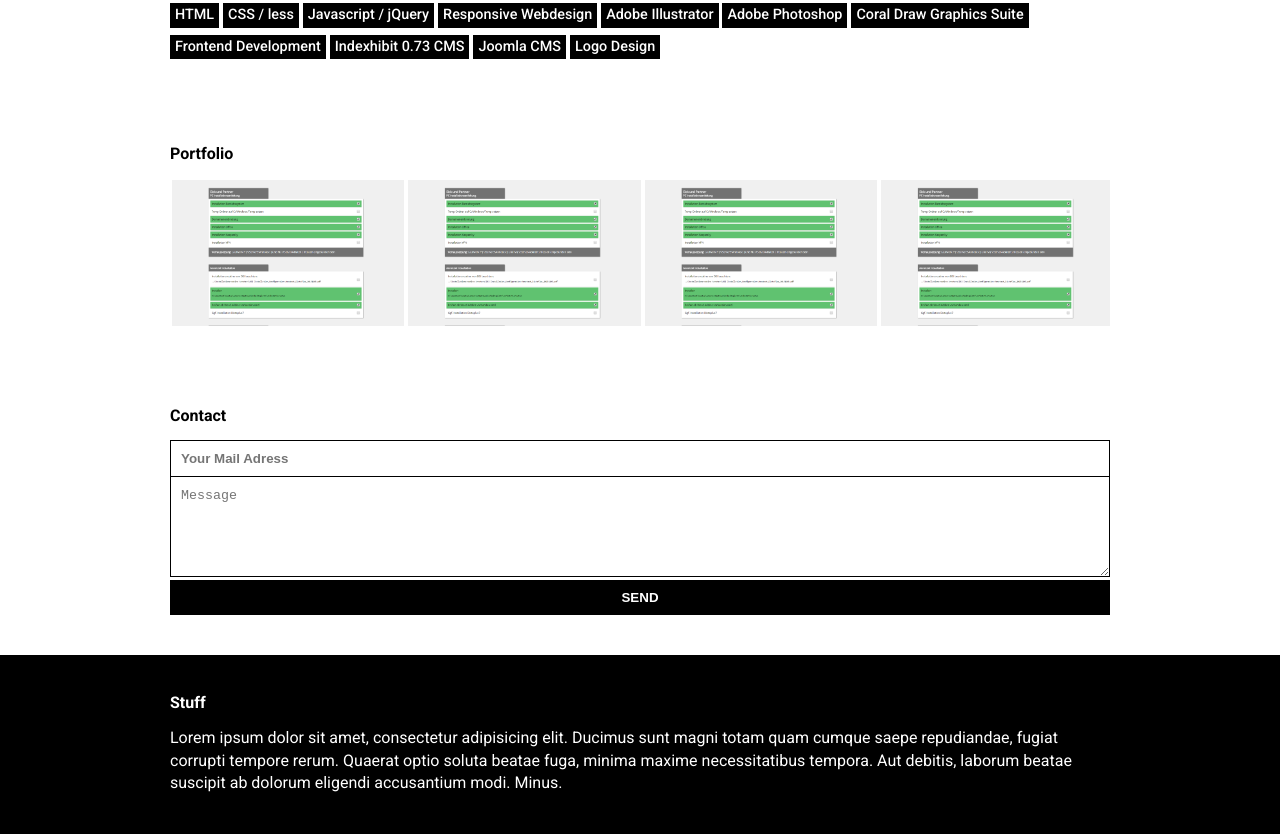
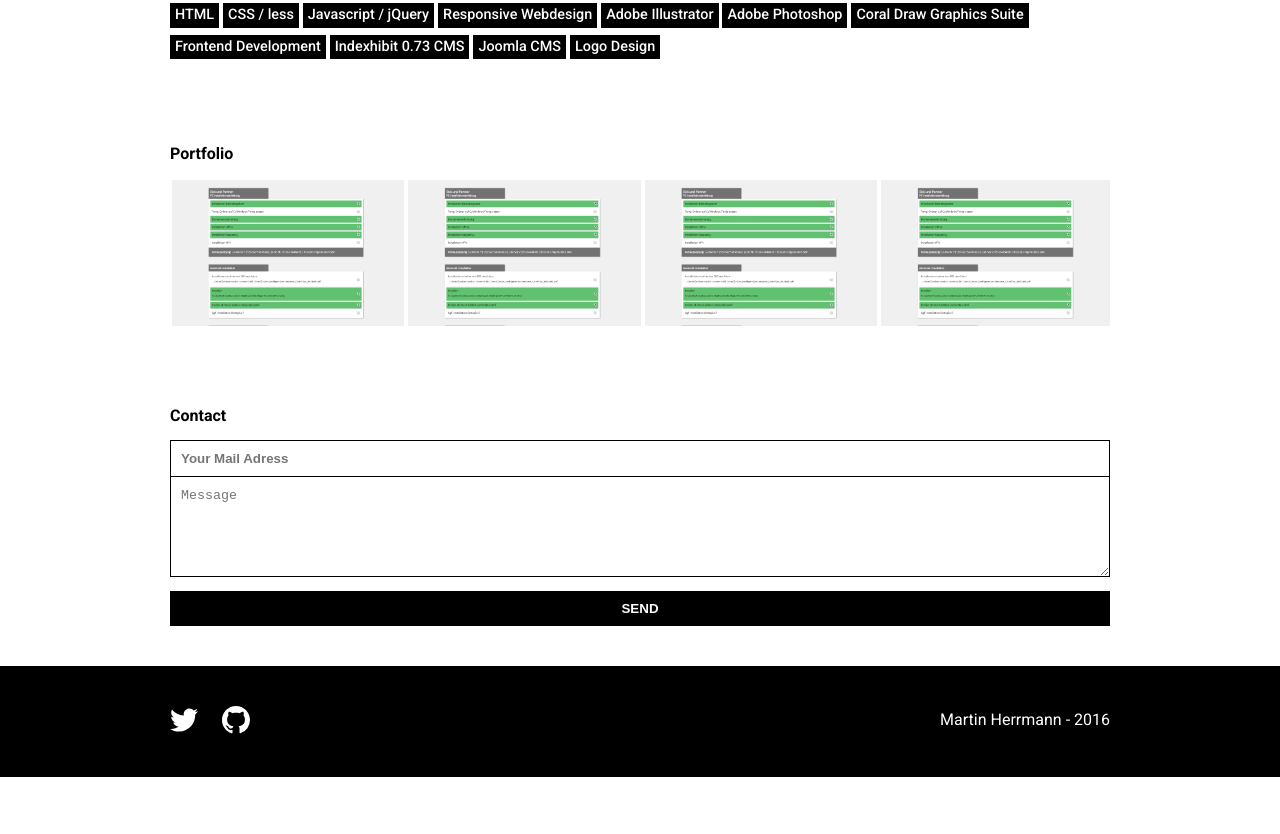
Before and after one commit to mhn23/mhn23.github.io, a plain HTML site: page index.html in a window 1280 px wide. Shown: the part 808-1642 px from the top of the page. After the commit the page ends 1585 px from the top, so only its background shows below. Drawn offline with nearby package versions, Linux system fonts and the light colour scheme.

Commit message:
breadcrumbs links

```diff
--- a/css/main.less
+++ b/css/main.less
@@ -230,6 +230,7 @@ body {
                 height: 100px;
                 border: 1px solid @main-foreground;
                 border-top: 0;
+                margin-bottom: -3px;
                 background: @main-background;
                 color: @main-foreground;
                 line-height: 1.4em;
@@ -241,6 +242,7 @@ body {
             }
 
             input[type="submit"] {
+                margin-top: 1em;
                 padding: 10px;
                 width: 100%;
                 border: none;
@@ -264,12 +266,16 @@ body {
         background-color: @secondary-background;
 
         h2 {
-            font-weight: 700;
-            margin-bottom: 1em;
+            margin-top: 6px;
+            font-weight: 400;
+            display: inline-block;
+            float: right;
         }
 
-        p {
-            line-height: 1.4em;
+        a {
+            margin-right: 20px;
+            display: inline-block;
+            padding: 0px;
         }
     }
     // .breadcrumbs end
--- a/index.html
+++ b/index.html
@@ -109,8 +109,17 @@
 
                 <div class="wrapper">
                     <div class="breadcrumbs">
-                        <h2>Stuff</h2>
-                        <p>Lorem ipsum dolor sit amet, consectetur adipisicing elit. Ducimus sunt magni totam quam cumque saepe repudiandae, fugiat corrupti tempore rerum. Quaerat optio soluta beatae fuga, minima maxime necessitatibus tempora. Aut debitis, laborum beatae suscipit ab dolorum eligendi accusantium modi. Minus.</p>
+                        <h2>Martin Herrmann - 2016</h2>
+                        <a href="https://twitter.com/mhn23">
+                            <svg aria-hidden="true" class="octicon octicon-mark-github" height="28" version="1.1" width="28">
+                                <path fill="#ffffff" d="M28,5.3c-1,0.5-2.1,0.8-3.3,0.9c1.2-0.7,2.1-1.8,2.5-3.2c-1.1,0.7-2.3,1.1-3.6,1.4c-1-1.1-2.5-1.8-4.2-1.8 c-3.2,0-5.7,2.6-5.7,5.7c0,0.5,0.1,0.9,0.1,1.3c-4.8-0.2-9-2.5-11.8-6C1.5,4.5,1.2,5.5,1.2,6.6c0,2,1,3.8,2.6,4.8	c-0.9,0-1.8-0.3-2.6-0.7c0,0,0,0,0,0.1c0,2.8,2,5.1,4.6,5.6c-0.5,0.1-1,0.2-1.5,0.2c-0.4,0-0.7,0-1.1-0.1c0.7,2.3,2.9,3.9,5.4,4	c-2,1.5-4.4,2.5-7.1,2.5c-0.5,0-0.9,0-1.4-0.1c2.5,1.6,5.6,2.6,8.8,2.6c10.6,0,16.3-8.8,16.3-16.3c0-0.2,0-0.5,0-0.7	C26.3,7.5,27.2,6.5,28,5.3z"/>
+                            </svg>
+                        </a>
+                        <a href="https://github.com/mhn23">
+                            <svg aria-hidden="true" class="octicon octicon-mark-github" height="28" version="1.1" viewBox="0 0 16 16" width="28">
+                                <path fill="#ffffff" d="M8 0C3.58 0 0 3.58 0 8c0 3.54 2.29 6.53 5.47 7.59.4.07.55-.17.55-.38 0-.19-.01-.82-.01-1.49-2.01.37-2.53-.49-2.69-.94-.09-.23-.48-.94-.82-1.13-.28-.15-.68-.52-.01-.53.63-.01 1.08.58 1.23.82.72 1.21 1.87.87 2.33.66.07-.52.28-.87.51-1.07-1.78-.2-3.64-.89-3.64-3.95 0-.87.31-1.59.82-2.15-.08-.2-.36-1.02.08-2.12 0 0 .67-.21 2.2.82.64-.18 1.32-.27 2-.27.68 0 1.36.09 2 .27 1.53-1.04 2.2-.82 2.2-.82.44 1.1.16 1.92.08 2.12.51.56.82 1.27.82 2.15 0 3.07-1.87 3.75-3.65 3.95.29.25.54.73.54 1.48 0 1.07-.01 1.93-.01 2.2 0 .21.15.46.55.38A8.013 8.013 0 0 0 16 8c0-4.42-3.58-8-8-8z"></path>
+                            </svg>
+                        </a>
                     </div>
                 </div>
 
```
Also changed, not shown: css/main.css.
